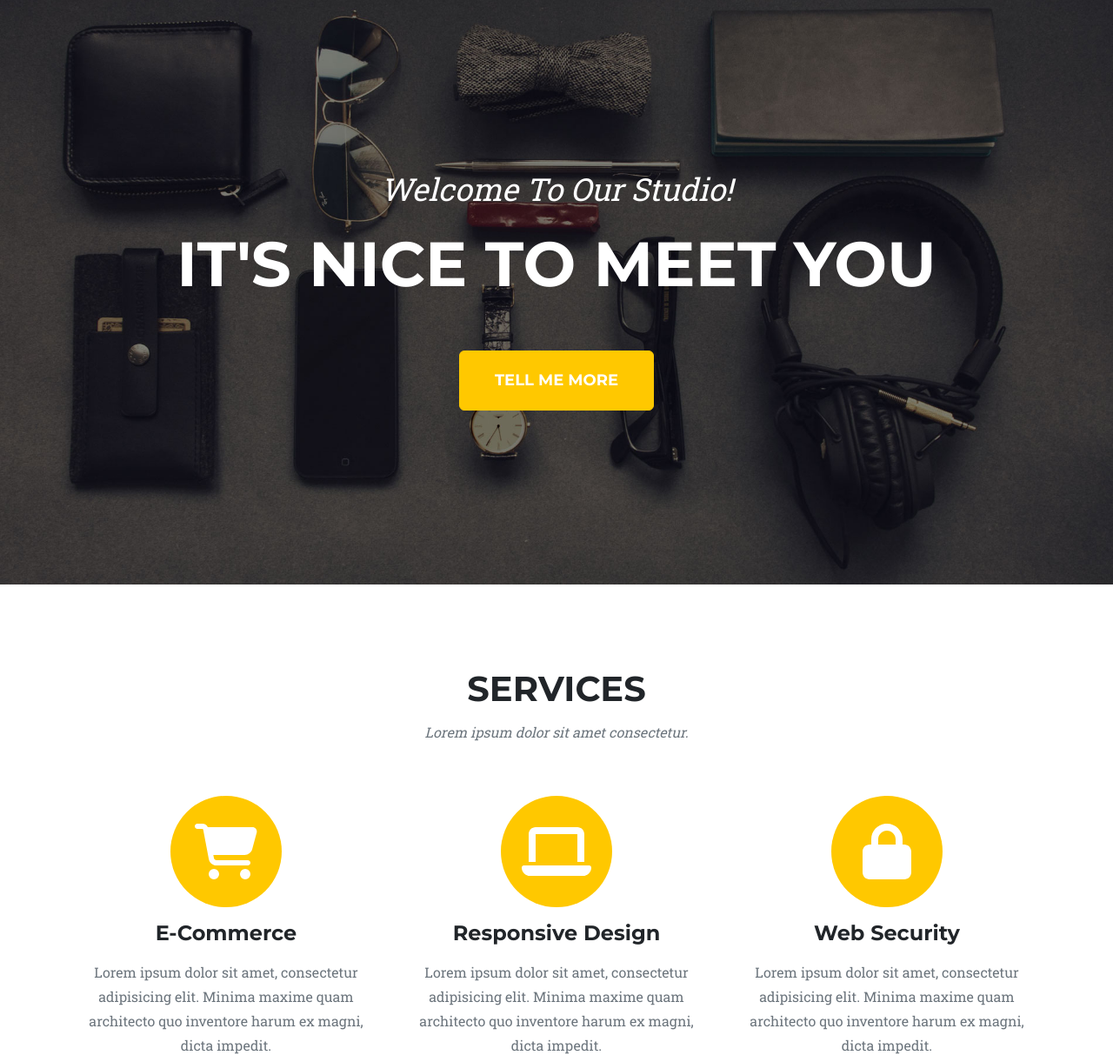
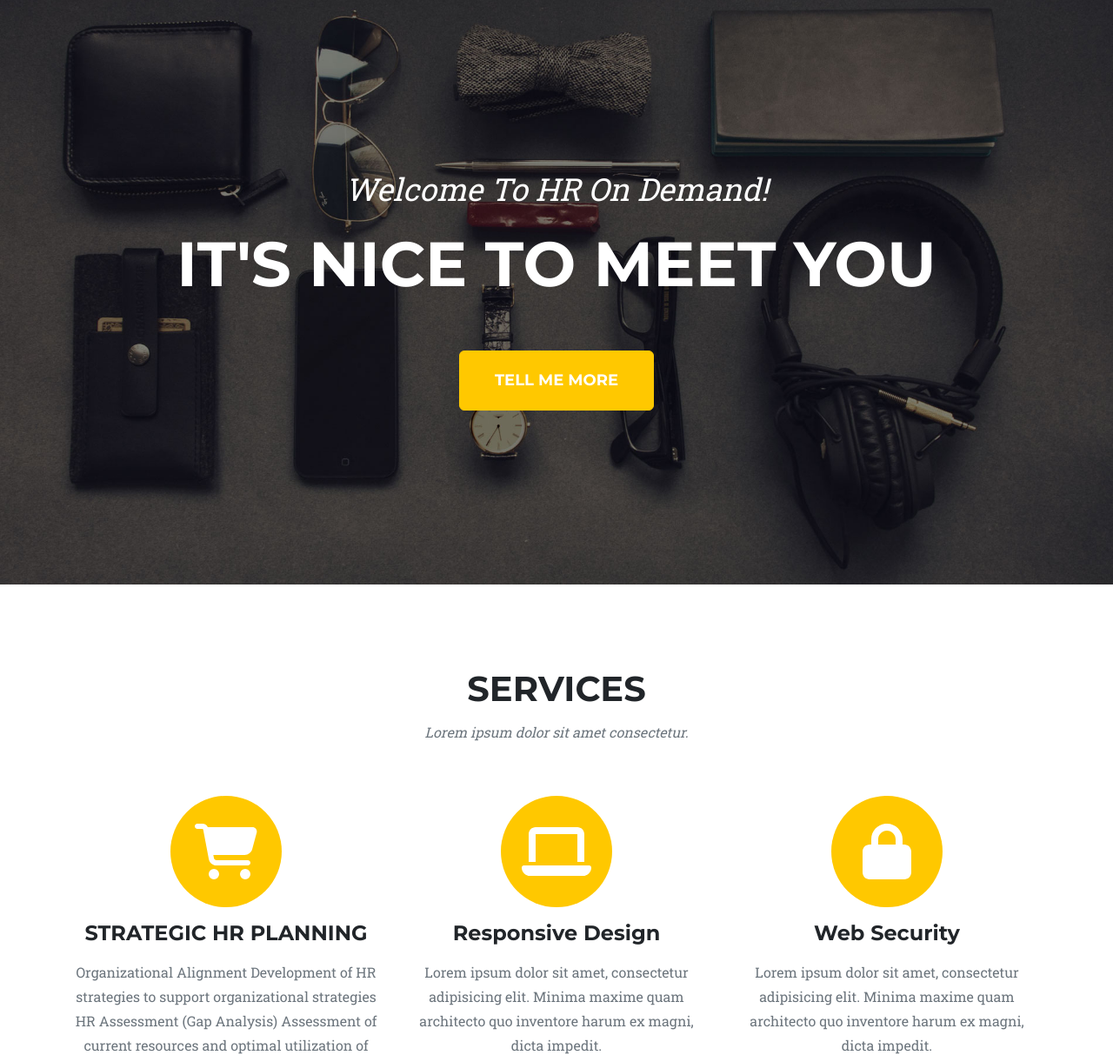
Before and after one commit to YYYWeee/HRdemand, a plain HTML site: page index.html in a window 1280 px wide. Shown: the part 73-1294 px from the top of the page at 87% size. Drawn offline with nearby package versions, Linux system fonts and the light colour scheme.

Commit message:
second commit

```diff
--- a/index.html
+++ b/index.html
@@ -5,7 +5,7 @@
         <meta name="viewport" content="width=device-width, initial-scale=1, shrink-to-fit=no" />
         <meta name="description" content="" />
         <meta name="author" content="" />
-        <title>Agency - Start Bootstrap Theme</title>
+        <title>HR On Demand</title>
         <!-- Favicon-->
         <link rel="icon" type="image/x-icon" href="assets/favicon.ico" />
         <!-- Font Awesome icons (free version)-->
@@ -39,7 +39,7 @@
         <!-- Masthead-->
         <header class="masthead">
             <div class="container">
-                <div class="masthead-subheading">Welcome To Our Studio!</div>
+                <div class="masthead-subheading">Welcome To HR On Demand!</div>
                 <div class="masthead-heading text-uppercase">It's Nice To Meet You</div>
                 <a class="btn btn-primary btn-xl text-uppercase" href="#services">Tell Me More</a>
             </div>
@@ -57,8 +57,19 @@
                             <i class="fas fa-circle fa-stack-2x text-primary"></i>
                             <i class="fas fa-shopping-cart fa-stack-1x fa-inverse"></i>
                         </span>
-                        <h4 class="my-3">E-Commerce</h4>
-                        <p class="text-muted">Lorem ipsum dolor sit amet, consectetur adipisicing elit. Minima maxime quam architecto quo inventore harum ex magni, dicta impedit.</p>
+                        <h4 class="my-3">STRATEGIC HR PLANNING</h4>
+                        <p class="text-muted">
+                            Organizational Alignment
+                            Development of HR strategies to support organizational strategies
+                            HR Assessment (Gap Analysis)
+                            Assessment of current resources and optimal utilization of skill sets - organize jobs, people and resources to increase efficiency and meet the demands of emerging technologies and the changing marketplace
+                            Capitalize resources to execute business plans
+                            Forecasting HR needs & Downsizing Initiative
+                            Mergers / Acquisition and due diligence
+                            Restructuring
+                            Terminations & Downsizing Initiatives
+                            Diversity, Equity and Inclusion strategy
+                            </p>
                     </div>
                     <div class="col-md-4">
                         <span class="fa-stack fa-4x">
@@ -79,6 +90,9 @@
                 </div>
             </div>
         </section>
+
+
+
         <!-- Portfolio Grid-->
         <section class="page-section bg-light" id="portfolio">
             <div class="container">
@@ -373,7 +387,7 @@
         <footer class="footer py-4">
             <div class="container">
                 <div class="row align-items-center">
-                    <div class="col-lg-4 text-lg-start">Copyright &copy; Your Website 2023</div>
+                    <div class="col-lg-4 text-lg-start">Copyright &copy; HR On Demand 2024</div>
                     <div class="col-lg-4 my-3 my-lg-0">
                         <a class="btn btn-dark btn-social mx-2" href="#!" aria-label="Twitter"><i class="fab fa-twitter"></i></a>
                         <a class="btn btn-dark btn-social mx-2" href="#!" aria-label="Facebook"><i class="fab fa-facebook-f"></i></a>
```
